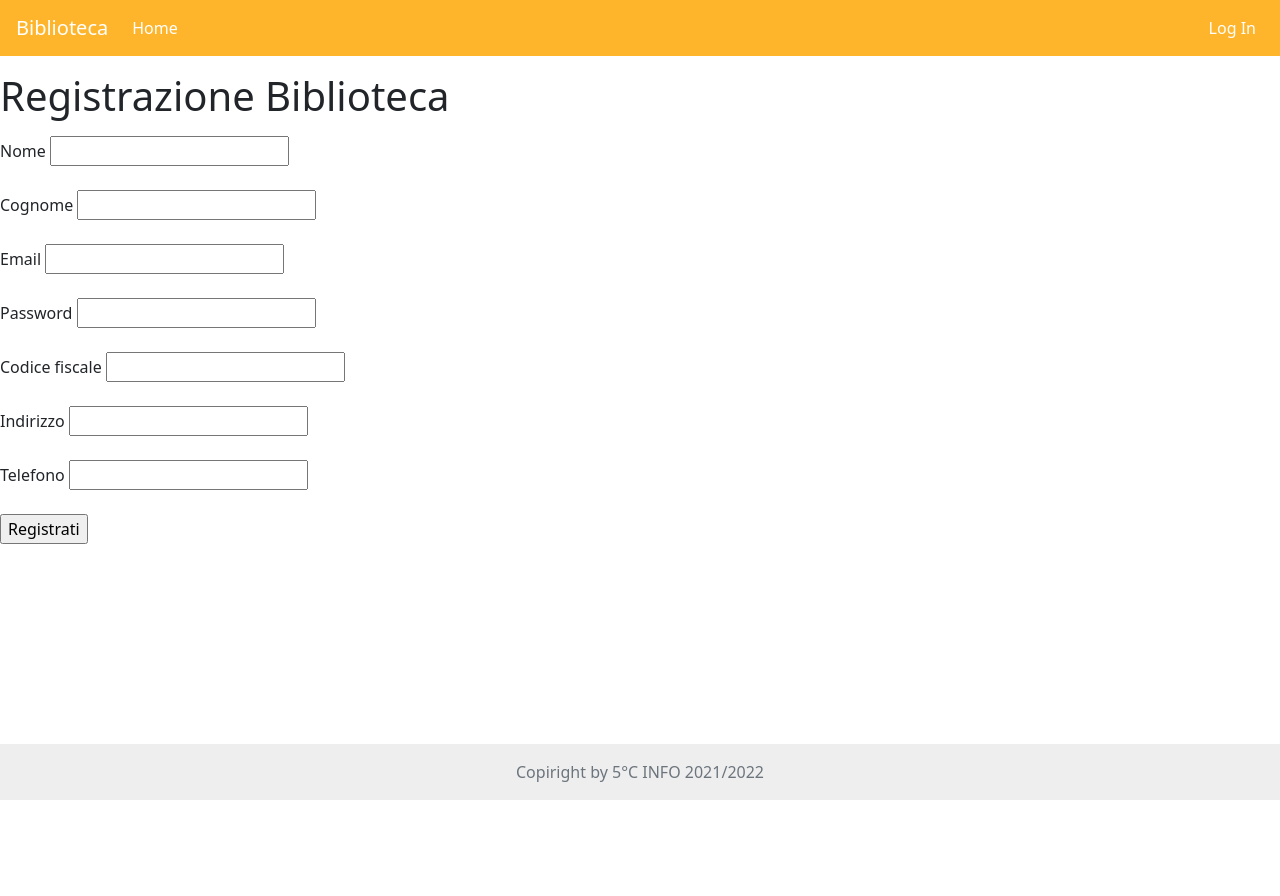
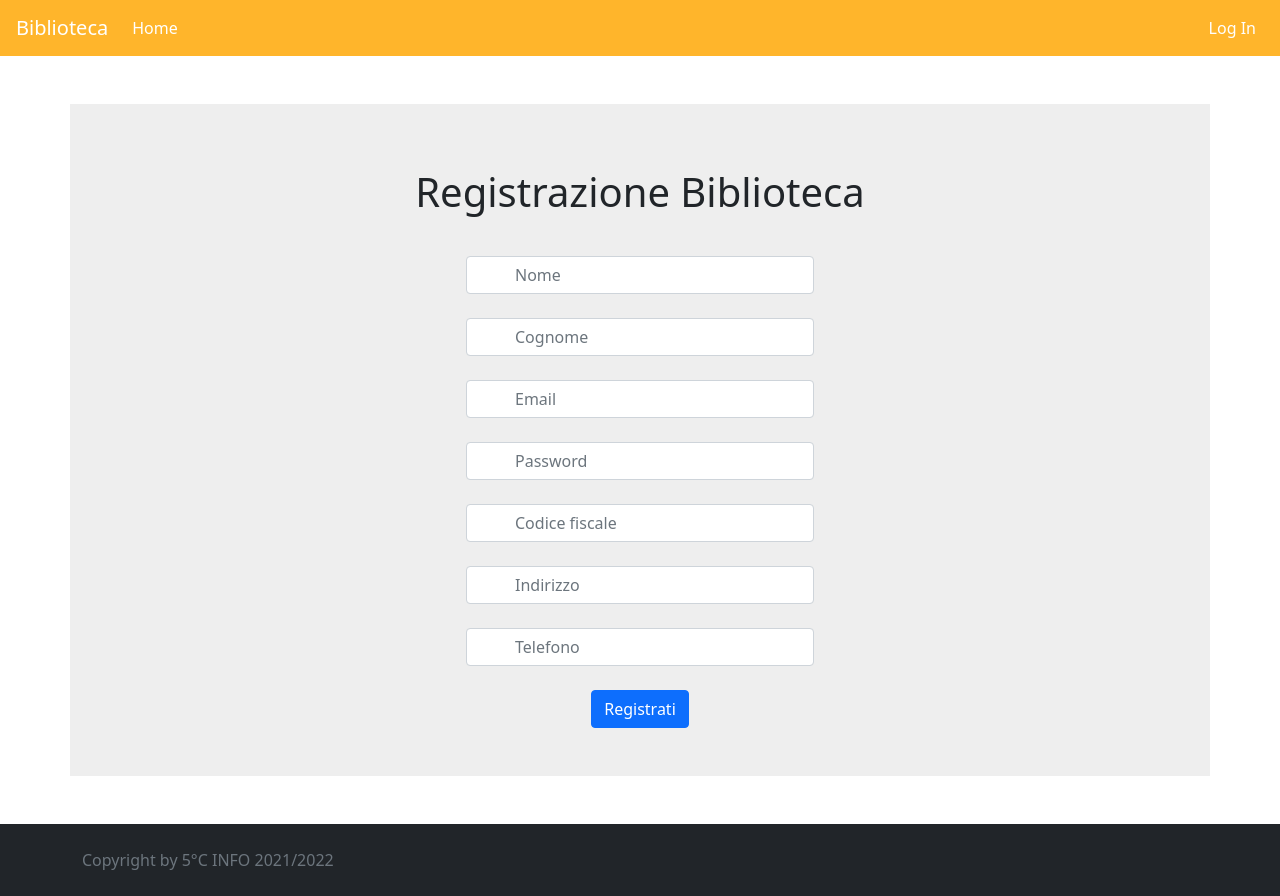
Before and after one commit to StrikerITA/Biblioteca_EU, a PHP site: page /login_registrazione/registrazione.php in a window 1280 px wide. Before the commit the page ends 800 px from the top, so only its background shows below. Run offline with PHP 8.4, Linux system fonts and the light colour scheme; some libraries are stand-ins or nearby versions.

Commit message:
Grafica di login e registrazione, e footer

```diff
--- a/footer.html
+++ b/footer.html
@@ -1,9 +1,9 @@
 
-<body>
-    <footer class="fixed-bottom mt-auto py-3 text-center" style="background:#eee;">
+<body class="d-flex flex-column min-vh-100">
+    <footer class="mt-auto  py-4 bg-dark text-white-50" style="background:#eee;">
 
         <div class="container">
-            <span class="text-muted">Copiright by 5°C INFO 2021/2022</span>
+            <span class="text-muted">Copyright by 5°C INFO 2021/2022</span>
           </div>
     </footer>
 </body>
--- a/login_registrazione/registrazione.php
+++ b/login_registrazione/registrazione.php
@@ -9,29 +9,88 @@
 			include "../header.php";
 			//gestione variabili di sessione
 		?>
-		<p><h1> Registrazione Biblioteca </h1></p>
-		<td> <!-- echo htmlspecialchars($_SERVER["PHP_SELF"]) nell'action wrappato con il php -->
+
+		<!-- echo htmlspecialchars($_SERVER["PHP_SELF"]) nell'action wrappato con il php -->
+
+		<div class="px-4 py-5 my-5 text-center container rounded-5 align-middle"  style="background-color: #eee;">
+			<p><h1> Registrazione Biblioteca </h1></p>
 			<form action="<?php echo $_SERVER['PHP_SELF']; ?>" method="post">
 
-				Nome <input id="inserimento" type="text" name="name" required>
-				<br><br>
-				Cognome <input id="inserimento" type="text" name="surname" required>
-				<br><br>
-				Email <input id="inserimento" type="email" name="email" required>
-				<br><br>
-				Password <input id="inserimento" type="password" name="password" required>
-				<br><br>
-				Codice fiscale <input id="inserimento" type="text" name="codice_fiscale" required>
-				<br><br>
-				Indirizzo <input id="inserimento" type="text" name="indirizzo">
-				<br><br>
-				Telefono <input type="tel" id="inserimento" name="telefono" pattern="[0-9]{3} [0-9]{3} [0-9]{4}">
-				<br><br>
-				<input id=button type="submit" value="Registrati" name="submit">
-				</button>
+			<div class="row">
+					<div class="col-4"></div>
+					<div class="col-4">
+						<label for="[]" class="form-label"></label>
+						<input placeholder="Nome" id="inserimento" class="form-control px-5" type="text" name="name" required>
+						<label for="[]" class="form-label"></label>
+					</div>
+				</div>
+				<div class="row">
+					<div class="col-4"></div>
+					<div class="col-4">
+
+						<input placeholder="Cognome" class="form-control px-5" id="inserimento" type="text" name="surname" required>
+						<label for="[]" class="form-label"></label>
+
+					</div>
+				</div>
+				<div class="row">
+					<div class="col-4"></div>
+					<div class="col-4">
+
+						<input placeholder="Email" class="form-control px-5" id="inserimento" type="email" name="email" required>
+						<label for="[]" class="form-label"></label>
+					</div>
+				</div>
+				<div class="row">
+					<div class="col-4"></div>
+					<div class="col-4">
+
+						<input placeholder="Password" class="form-control px-5" id="inserimento" type="password" name="password" required>
+						<label for="[]" class="form-label"></label>
+					</div>
+				</div>
+				<div class="row">
+					<div class="col-4"></div>
+					<div class="col-4">
+
+						<input placeholder="Codice fiscale" class="form-control px-5" id="inserimento" type="text" name="codice_fiscale" required>
+						<label for="[]" class="form-label"></label>
+					</div>
+				</div>
+
+				<div class="row">
+					<div class="col-4"></div>
+					<div class="col-4">
+
+							<input placeholder="Indirizzo" class="form-control px-5" id="inserimento" type="text" name="indirizzo" required>
+						<label for="[]" class="form-label"></label>
+					</div>
+				</div>
+
+				<div class="row">
+					<div class="col-4"></div>
+					<div class="col-4">
+							<input placeholder="Telefono" class="form-control px-5" type="tel" id="inserimento" name="telefono" pattern="[0-9]{3} [0-9]{3} [0-9]{4}">
+						<label for="[]" class="form-label"></label>
+					</div>
+				</div>
+
+				<div class="row">
+					<div class="col-4"></div>
+					<div class="col-4">
+
+						<input  class="btn btn-primary" id=button type="submit" value="Registrati" name="submit">
+					</div>
+				</div>
+
+
+
+
+
 
 			</form>
-		</td>
+		</div>
+
 		<?php
 			$servername = "localhost";
 			$username = "root";
```
Also changed, not shown: login_registrazione/login.php (+44 -16 lines).
